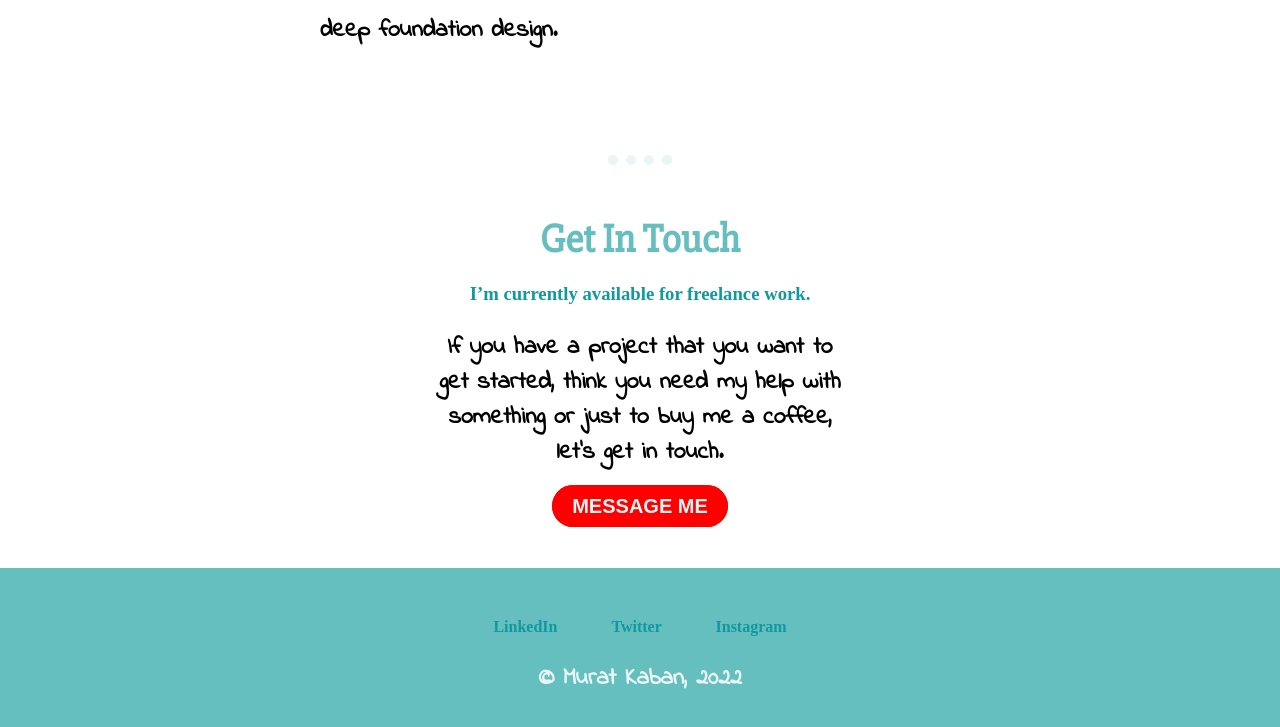
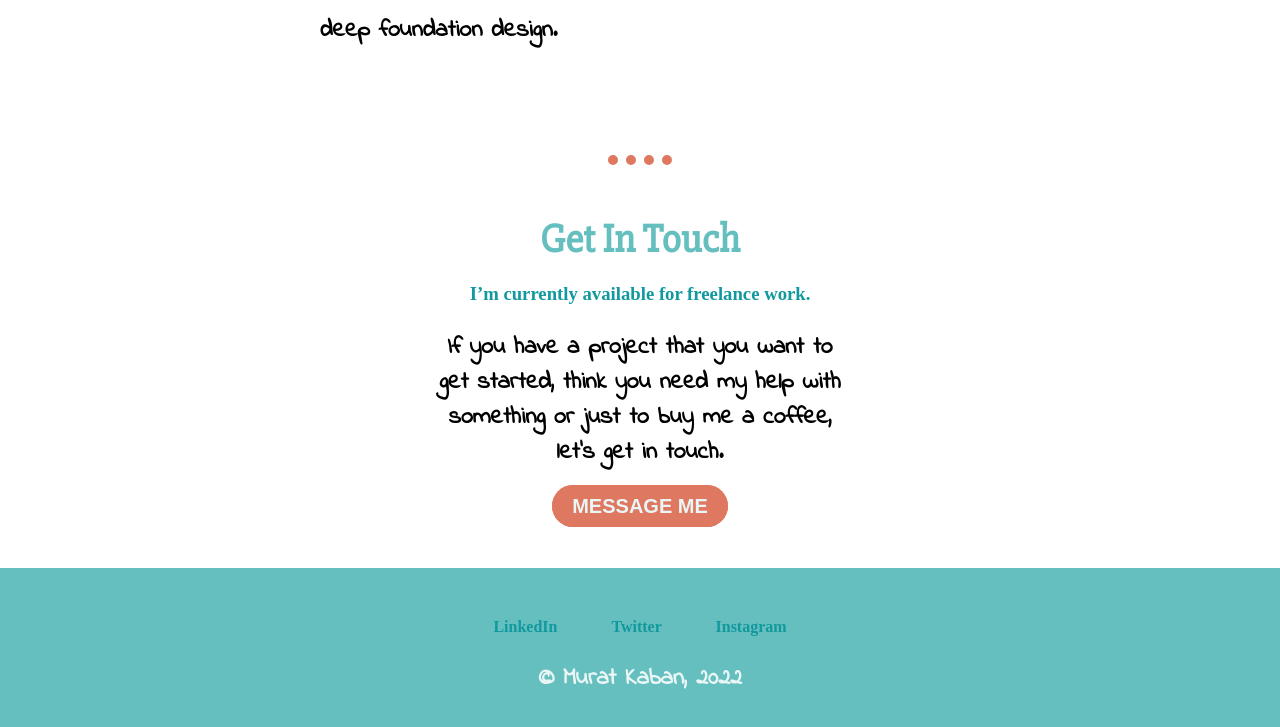
Before and after one commit to muratkaban/website, a plain HTML site: page index.html in a window 1280 px wide. In both pictures the pointer is over the link "MESSAGE ME". Shown: the part 1829-2556 px from the top of the page. Drawn offline with Linux system fonts and the light colour scheme.

Commit message:
Update styles.css

```diff
--- a/css/styles.css
+++ b/css/styles.css
@@ -45,7 +45,7 @@ hr {
   width: 5%;
   border-style: dotted none none none;
   border-top: 10px dotted;
-  color: #EAF6F6;
+  color: #DF7861;
 }
 
 .top {
@@ -62,14 +62,14 @@ hr {
 
 .cloud-1 {
   position: relative;
-  left: 500px;
+  left: 25%;
   top: 100px;
   width: 150px;
 }
 
 .cloud-2 {
   position: relative;
-  right: 500px;
+  right: 25%;
   bottom: 200px;
   width: 150px;
 }
@@ -153,12 +153,12 @@ hr {
 }
 
 .btn:hover {
-  background: red;
-  background-image: -webkit-linear-gradient(top, red, red);
-  background-image: -moz-linear-gradient(top, red, red);
-  background-image: -ms-linear-gradient(top, red, red);
-  background-image: -o-linear-gradient(top, red, red);
-  background-image: linear-gradient(to bottom, red, red);
+  background: #DF7861;
+  background-image: -webkit-linear-gradient(top, #DF7861, #DF7861);
+  background-image: -moz-linear-gradient(top, #DF7861, #DF7861);
+  background-image: -ms-linear-gradient(top, #DF7861, #DF7861);
+  background-image: -o-linear-gradient(top, #DF7861, #DF7861);
+  background-image: linear-gradient(to bottom, #DF7861, #DF7861);
   text-decoration: none;
 }
 
```
